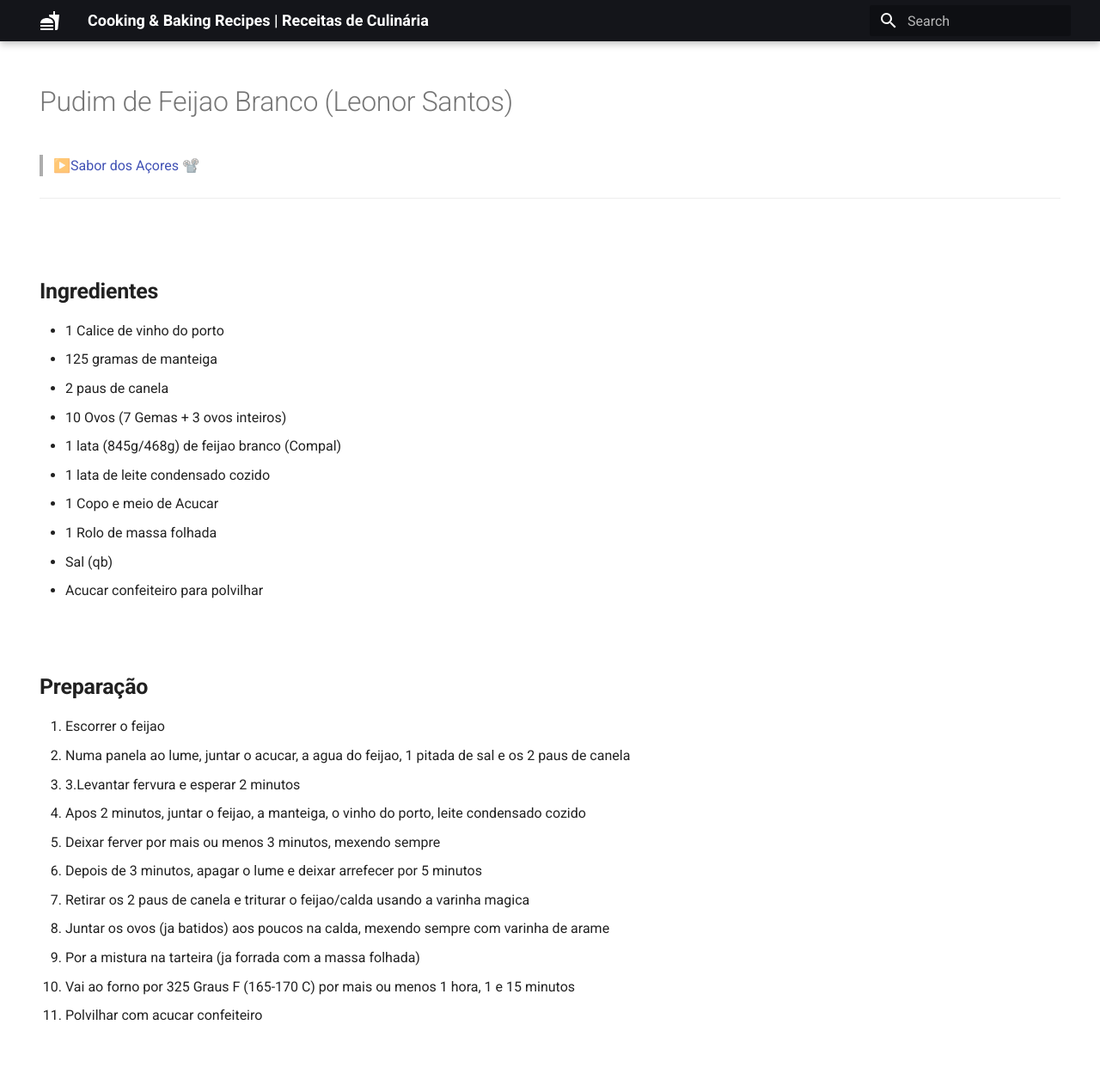
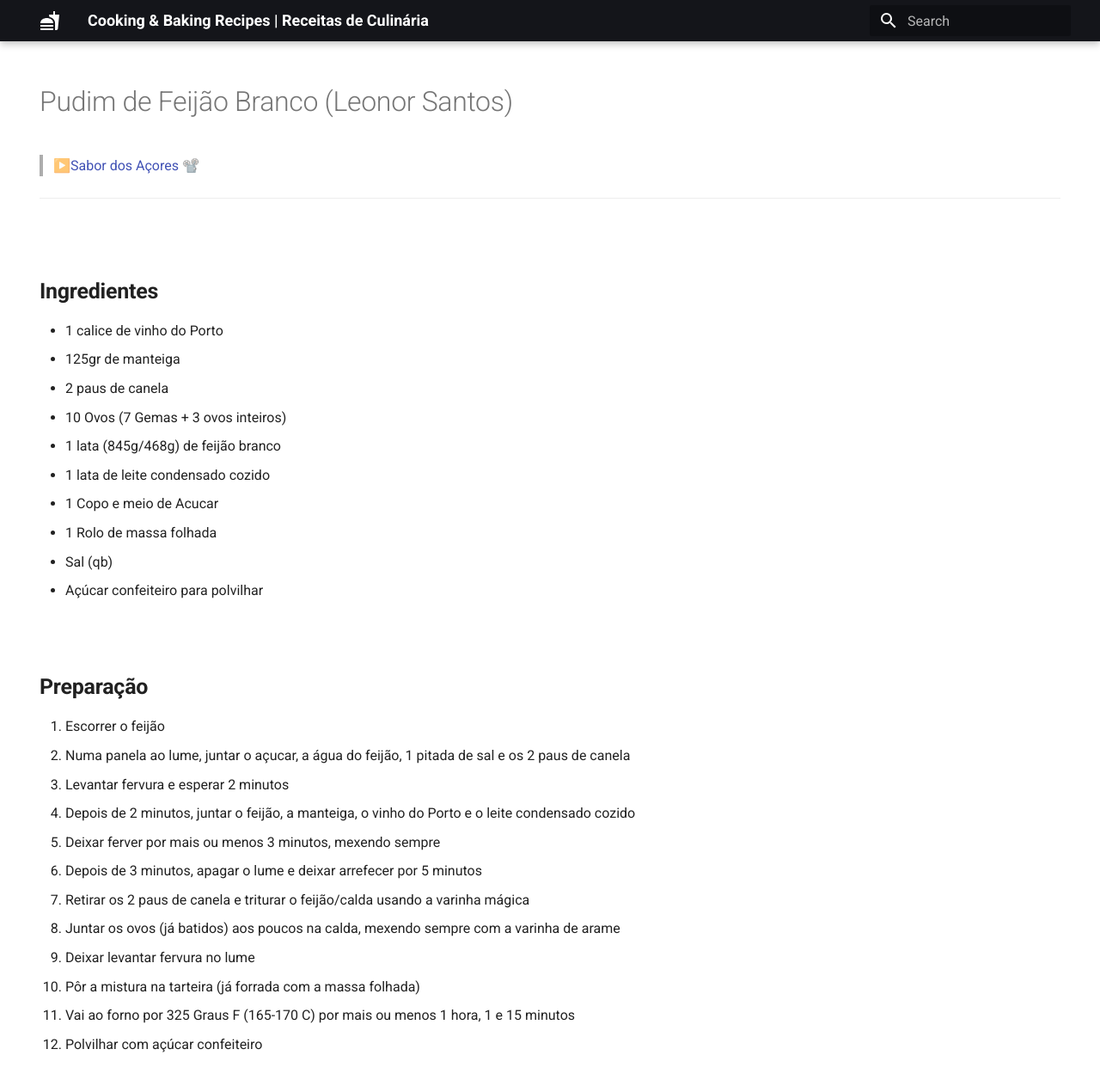
Before and after one commit to mannycarreiro/cooking_recipes, an MkDocs documentation site: the page built from docs/Receitas/Pudim de Feijao Branco.md, in a window 1280 px wide and 1293 px high. Shown: the top 1263 px of the window at 86% size. Built offline with MkDocs 1.6.1 and Material for MkDocs 9.7.7, drawn with Linux system fonts in a browser that asks for light colours.

Commit message:
Update Pudim de Feijao Branco.md

```diff
--- a/docs/Receitas/Pudim de Feijao Branco.md
+++ b/docs/Receitas/Pudim de Feijao Branco.md
@@ -8,7 +8,7 @@ tags:
   - Pudins e outros
 ---
 
-# Pudim de Feijao Branco (Leonor Santos)
+# Pudim de Feijão Branco (Leonor Santos)
 
 > ▶️[Sabor dos Açores](https://www.youtube.com/watch?v=BJa31HVvMi4) 📽️
 
@@ -19,31 +19,32 @@ tags:
 
 ## **Ingredientes**
 
-* 1 Calice de vinho do porto
-* 125 gramas de manteiga
+* 1 calice de vinho do Porto
+* 125gr de manteiga
 * 2 paus de canela
 * 10 Ovos (7 Gemas + 3 ovos inteiros)
-* 1 lata (845g/468g) de feijao branco (Compal)
+* 1 lata (845g/468g) de feijão branco
 * 1 lata de leite condensado cozido
 * 1 Copo e meio de Acucar
 * 1 Rolo de massa folhada
 * Sal (qb)
-* Acucar confeiteiro para polvilhar
+* Açúcar confeiteiro para polvilhar
 
 <br>
 
 ## **Preparação**
 
-1. Escorrer o feijao
-2. Numa panela ao lume, juntar o acucar, a agua do feijao, 1 pitada de sal e os 2 paus de canela
-3. 3.Levantar fervura e esperar 2 minutos
-4. Apos 2 minutos, juntar o feijao, a manteiga, o vinho do porto, leite condensado cozido
+1. Escorrer o feijão
+2. Numa panela ao lume, juntar o açucar, a água do feijão, 1 pitada de sal e os 2 paus de canela
+3. Levantar fervura e esperar 2 minutos
+4. Depois de 2 minutos, juntar o feijão, a manteiga, o vinho do Porto e o leite condensado cozido
 5. Deixar ferver por mais ou menos 3 minutos, mexendo sempre
 6. Depois de 3 minutos, apagar o lume e deixar arrefecer por 5 minutos
-7. Retirar os 2 paus de canela e triturar o feijao/calda usando a varinha magica
-8. Juntar os ovos (ja batidos) aos poucos na calda, mexendo sempre com varinha de arame
-9. Por a mistura na tarteira (ja forrada com a massa folhada)
-10. Vai ao forno por 325 Graus F (165-170 C) por mais ou menos 1 hora, 1 e 15 minutos
-11. Polvilhar com acucar confeiteiro
+7. Retirar os 2 paus de canela e triturar o feijão/calda usando a varinha mágica
+8. Juntar os ovos (já batidos) aos poucos na calda, mexendo sempre com a varinha de arame
+9. Deixar levantar fervura no lume
+10. Pôr a mistura na tarteira (já forrada com a massa folhada)
+11. Vai ao forno por 325 Graus F (165-170 C) por mais ou menos 1 hora, 1 e 15 minutos
+12. Polvilhar com açúcar confeiteiro
 
 <br>
```
